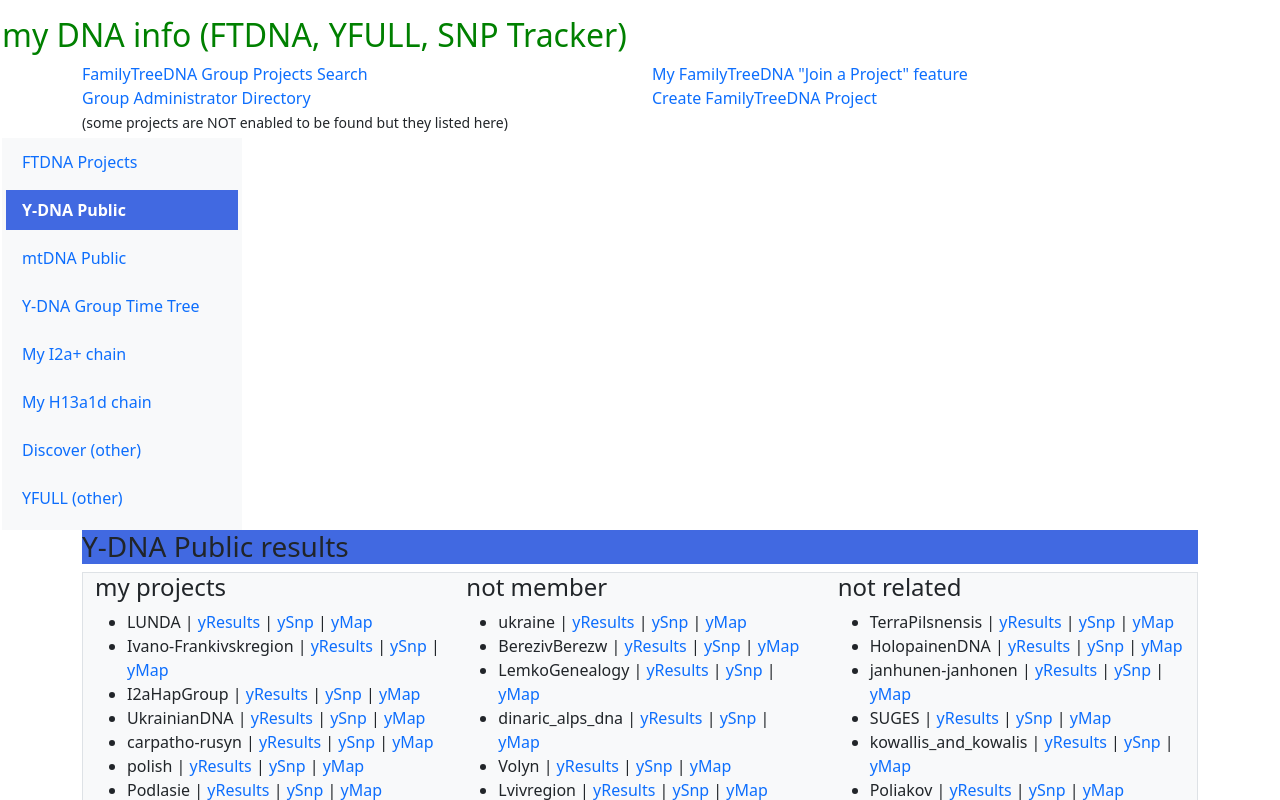
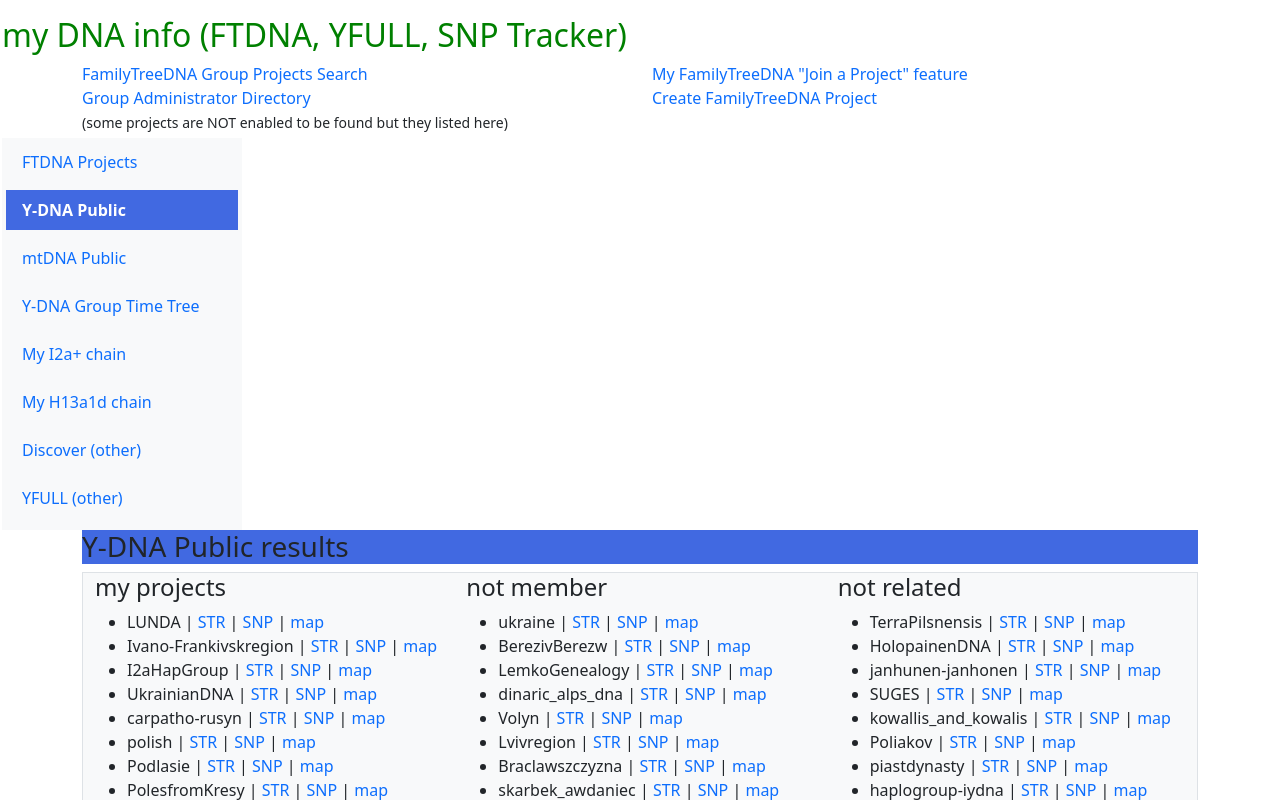
Before and after one commit to alundiak/my-dna, a React (Vite) app: page /#/y-dna-public in a window 1280 px wide. Shown: the top 800 px of the page. Built offline with nearby package versions, Linux system fonts and the light colour scheme.

Commit message:
Changed labels, coz too much "y"

```diff
--- a/src/base-components/YdnaPublicResults.tsx
+++ b/src/base-components/YdnaPublicResults.tsx
@@ -19,15 +19,15 @@
       <span>{item.idPublic}</span>
       <span> | </span>
       <a href={yDnaResultsOverviewURL} target="_blank">
-        yResults
+        STR
       </a>
       <span> | </span>
       <a href={ySNPResultsURL} target="_blank">
-        ySnp
+        SNP
       </a>
       <span> | </span>
       <a href={yMapResultsURL} target="_blank">
-        yMap
+        map
       </a>
     </li>
   );
```
